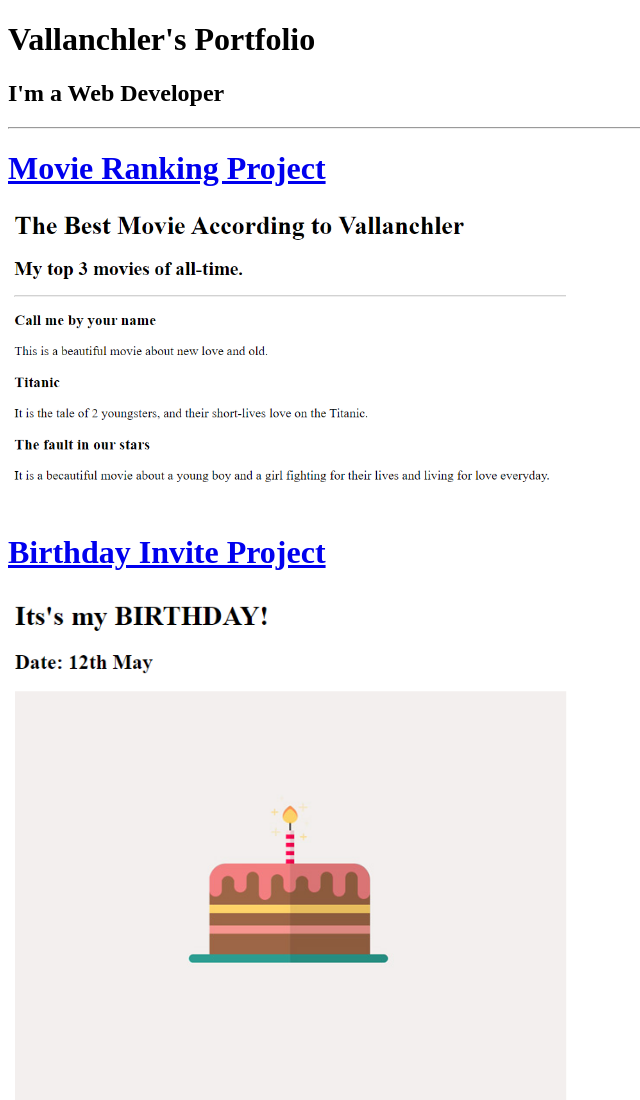
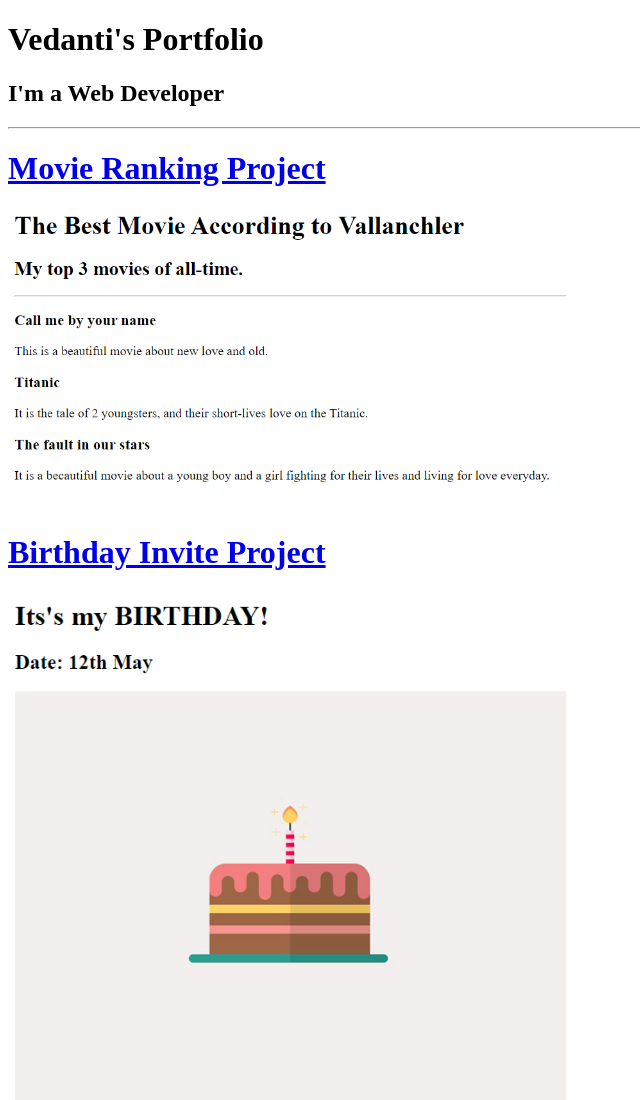
Before and after one commit to vallanchler/HTML-Portfolio, a plain HTML site: page index.html in a window 1280 px wide. Shown: the top 1100 px of the page, without its empty margins (0-640 px from the left). Drawn offline with Linux system fonts and the light colour scheme.

Commit message:
Update index.html

```diff
--- a/index.html
+++ b/index.html
@@ -1,20 +1,3 @@
-<!-- TODO 1: Create the HTML Boilerplate -->
-
-<!-- TODO 2: Add Your previous projects' HTML into the public folder -->
-
-<!-- TODO 3: Take screenshots of your project previews and add the images to the images folder -->
-
-<!-- TODO 4: Add titles/subtitles etc. -->
-
-<!-- TODO 5: Add a link to the project pages -->
-
-<!-- TODO 6: Add images to show the project previews
-HINT for TODO 6: You can use the height attribute set to 200 to make the image smaller:
-https://developer.mozilla.org/en-US/docs/Web/HTML/Element/img#attr-height -->
-
-<!-- TODO 7: Add the Contact Me and About Me page links -->
-
-
 <!DOCTYPE html>
 <html lang="en">
 <head>
@@ -22,7 +5,7 @@ https://developer.mozilla.org/en-US/docs/Web/HTML/Element/img#attr-height -->
     <title>Portfolio Project</title>
 </head>
 <body>
-    <h1>Vallanchler's Portfolio</h1>
+    <h1>Vedanti's Portfolio</h1>
     <h2>I'm a Web Developer</h2>
     <hr/>
     <a href="./public/movie-ranking.html"><h1>Movie Ranking Project</h1></a>
```
